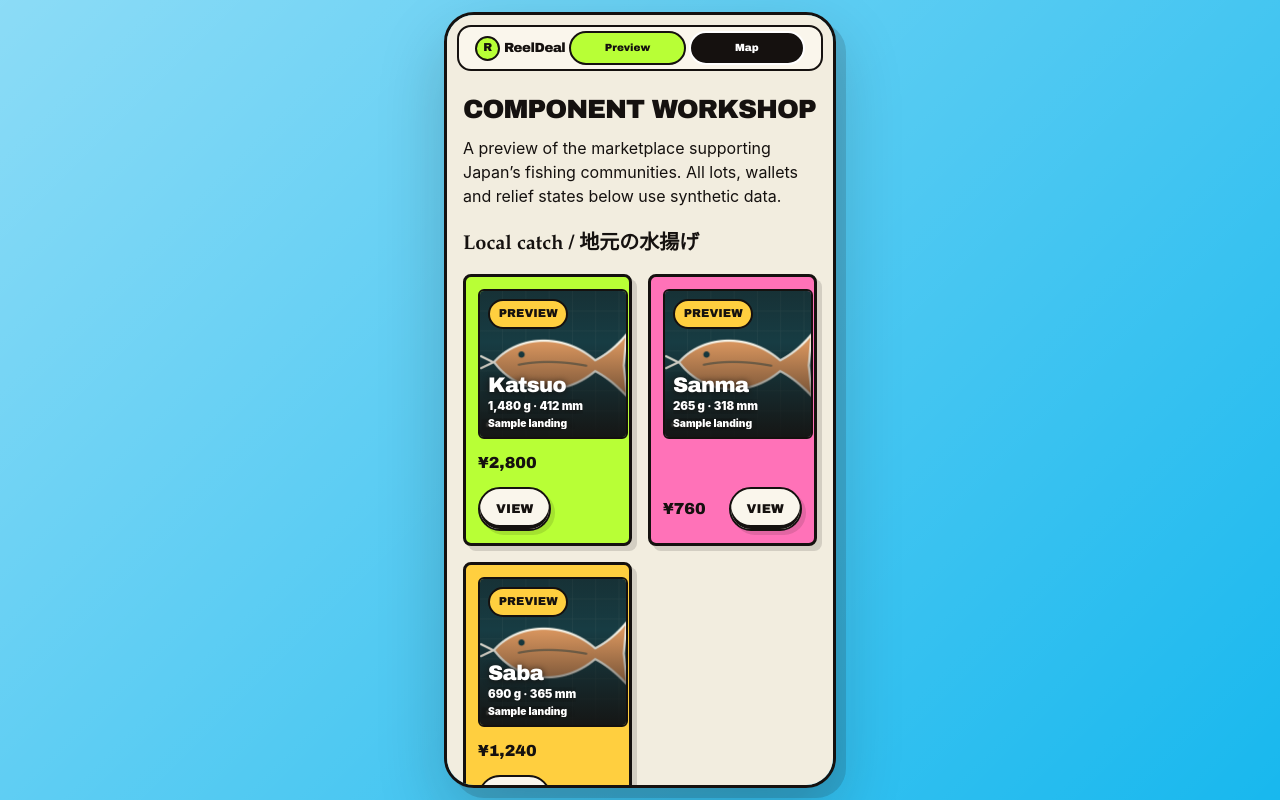
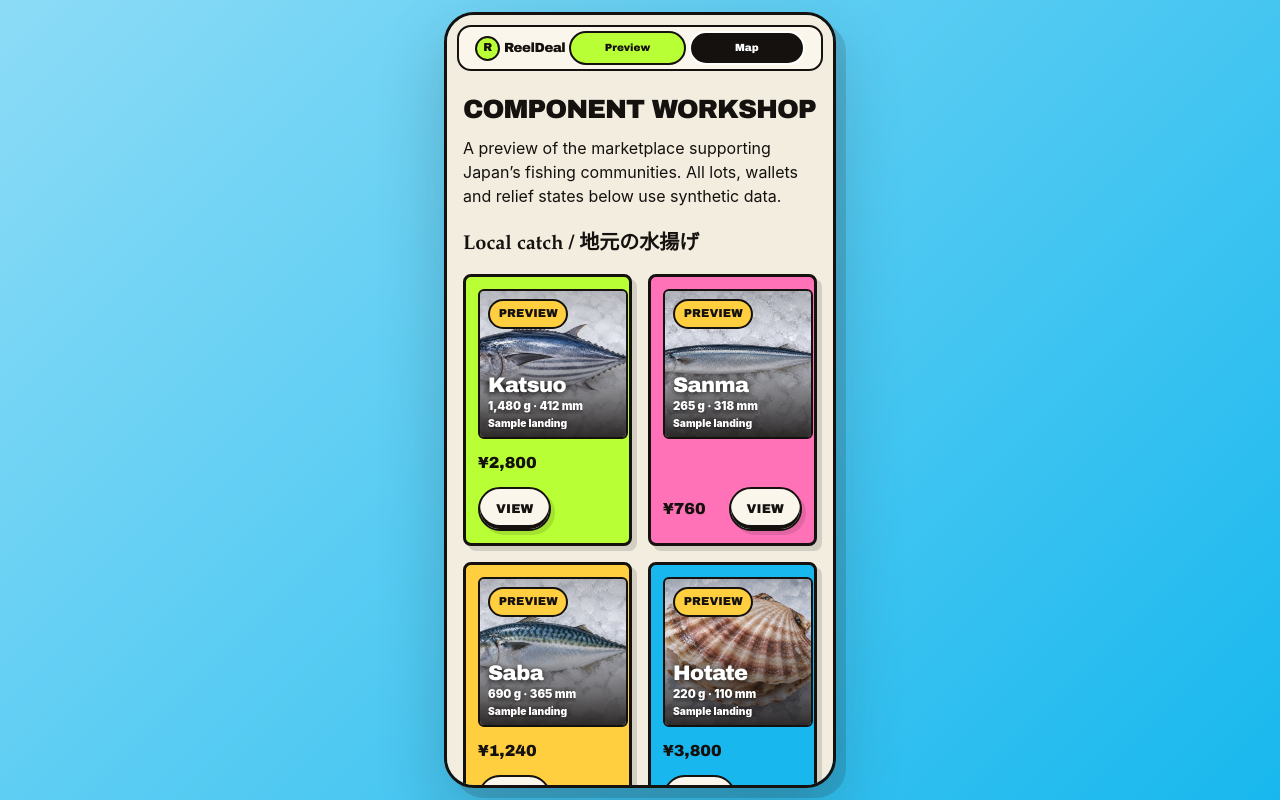
Before and after one commit to reeldeal-xyz/reeldeal, an Astro site in the folder frontend/: page /workshop in a window 1280 px wide. Built offline with nearby package versions, Linux system fonts and the light colour scheme; Astro itself is replaced by a stand-in of ours.

Commit message:
feat: reuse generated seafood illustrations (#92)

```diff
--- a/frontend/scripts/smoke-built.mjs
+++ b/frontend/scripts/smoke-built.mjs
@@ -52,6 +52,9 @@ await withServer(undefined, async (request) => {
   assert(!html.includes(secret), 'Server-only env leaked into HTML');
   assert.match(html, /component-url="[^\"]*BidWorkshop\./);
   assert.match(html, /component-url="[^\"]*WalletPreview\./);
+  for (const species of ['katsuo', 'sanma', 'saba', 'hotate', 'maguro', 'awabi']) {
+    assert(html.includes(`/images/fish/${species}-ice.webp`), `Missing species illustration: ${species}`);
+  }
   const assets = [...new Set([...html.matchAll(/(?:src|href|component-url|renderer-url)="(\/(?:_astro|images)\/[^\"]+)"/g)].map((match) => match[1]))];
   assert(assets.length >= 6, 'Expected CSS, both islands, renderers, and a visible image');
   for (const asset of assets) {
--- a/frontend/src/components/molecules/MarketCard.astro
+++ b/frontend/src/components/molecules/MarketCard.astro
@@ -2,15 +2,16 @@
 import Badge from '../atoms/Badge.astro';
 import Button from '../atoms/Button.astro';
 import type { PreviewLot } from '../../fixtures/preview-lots';
+import { fishIllustration } from '../../lib/fish-illustration';
 
 const { lot, first = false, href = '#offer', index = 0 } = Astro.props as { lot: PreviewLot; first?: boolean; href?: string; index?: number };
 const tones = ['lime', 'pink', 'yellow', 'blue'];
+const illustration = fishIllustration(lot.species);
 ---
 
 <article class={`market-card market-card--${tones[index % tones.length]} market-card--preview`} aria-labelledby={`market-${lot.id}`}>
   <div class="market-card__media">
-    <img src="/images/landing-placeholder.png" width="480" height="360"
-      alt="Illustrated fish silhouette; no landing photograph" loading={first ? 'eager' : 'lazy'} />
+    <img {...illustration} width="480" height="320" loading={first ? 'eager' : 'lazy'} />
     <div class="market-card__image-copy">
       <Badge label="Preview" tone="yellow" class="market-card__status" />
       <div class="market-card__image-facts">
--- a/frontend/src/fixtures/preview-lots.ts
+++ b/frontend/src/fixtures/preview-lots.ts
@@ -37,4 +37,31 @@ export const previewLots: PreviewLot[] = [
     status: 'Preview lot',
     note: 'Species label confirmed · review pending',
   },
+  {
+    id: 'RD-LOT-004',
+    species: 'Hotate',
+    lengthMm: 110,
+    weightG: 220,
+    priceJpy: 3800,
+    status: 'Preview lot',
+    note: 'Sample inventory',
+  },
+  {
+    id: 'RD-LOT-005',
+    species: 'Mebachi',
+    lengthMm: 1100,
+    weightG: 18000,
+    priceJpy: 4500,
+    status: 'Preview lot',
+    note: 'Sample inventory',
+  },
+  {
+    id: 'RD-LOT-006',
+    species: 'Awabi',
+    lengthMm: 95,
+    weightG: 180,
+    priceJpy: 12000,
+    status: 'Preview lot',
+    note: 'Sample inventory',
+  },
 ];
--- /dev/null
+++ b/frontend/src/lib/fish-illustration.ts
@@ -0,0 +1,16 @@
+const illustrations = new Map([
+  ['katsuo', 'katsuo-ice.webp'],
+  ['sanma', 'sanma-ice.webp'],
+  ['saba', 'saba-ice.webp'],
+  ['hotate', 'hotate-ice.webp'],
+  ['mebachi', 'maguro-ice.webp'],
+  ['maguro', 'maguro-ice.webp'],
+  ['awabi', 'awabi-ice.webp'],
+]);
+
+export function fishIllustration(species?: string) {
+  const file = illustrations.get(species?.trim().toLowerCase() ?? '');
+  return file
+    ? { src: `/images/fish/${file}`, alt: `${species?.trim()} on ice (generated illustration)` }
+    : { src: '/images/landing-placeholder.png', alt: 'Illustrated fish silhouette; no landing photograph' };
+}
--- a/specs/reeldeal/review.json
+++ b/specs/reeldeal/review.json
@@ -2,7 +2,7 @@
   "Contracts": "4ca4e8ae22625f305ac7a77a9a301725b81bc3c732138636cee0dec52cdbae15",
   "Shared": "d3b8cd8bb7b02886977340ec264bd9bd5c851b5cf4b83efc70c056f92754b0db",
   "Pipeline": "f93969cf11f8ab626bcdb250c6ee3d2fdc7f5941db4636b09f089ad7f12a0949",
-  "Application": "2ceefa52609e8b373055813806e0757af58bd8be5534e67e5f9773e44f64a36e",
+  "Application": "90278e3ffd39117e2550b71d5379958ac66ab1c33c64fa2d4a06aba027475394",
   "Tooling": "b3da53b337531f79079acfe26d2569c647f435ee8a3228b52da574f766da24f0",
   "Documentation": "fe8ace342c5fd8b3dd0d8e8e81f5a0cdab5a92357c52bcd44746caa726ee6251"
 }
```
Also changed, not shown: frontend/scripts/presentation.test.ts (+10 -0 lines), frontend/src/components/molecules/MarketCard.stories.js (+3 -0 lines), frontend/src/components/organisms/LotDetailView.astro (+3 -2 lines), frontend/.storybook/stories/LotDetail.stories.js, frontend/README.md, frontend/public/images/fish/README.md (added), frontend/public/images/fish/awabi-ice.webp (added), frontend/public/images/fish/hotate-ice.webp (added), frontend/public/images/fish/katsuo-ice.webp (added), frontend/public/images/fish/maguro-ice.webp (added), frontend/public/images/fish/saba-ice.webp (added), frontend/public/images/fish/sanma-ice.webp (added).
